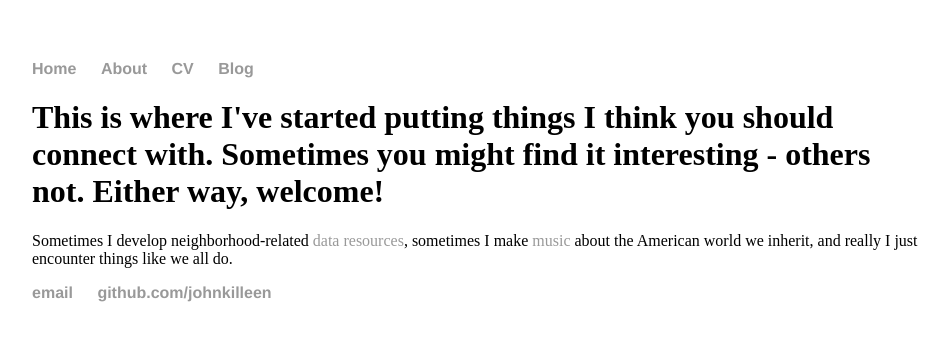
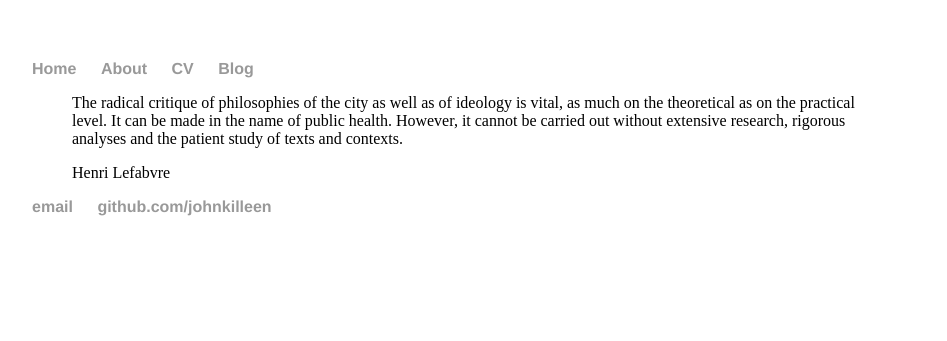
Before and after one commit to JohnKilleen/JohnKilleen.github.io, a Jekyll site: the page built from index.html, in a window 1280 px wide. Shown: the top 341 px of the page, without its empty margins (160-1107 px from the left). Built offline with Jekyll 4.4.1, drawn with Linux system fonts in a browser that asks for light colours.

Commit message:
Update index.html
blockquote

```diff
--- a/index.html
+++ b/index.html
@@ -3,6 +3,8 @@ layout: default
 title: jpk, things
 ---
 <div class="blurb">
-	<h1>This is where I've started putting things I think you should connect with. Sometimes you might find it interesting - others not. Either way, welcome!</h1>
-	<p>Sometimes I develop neighborhood-related <a href="https://sites.duke.edu/dataworksnc/">data resources</a>, sometimes I make <a href="https://planktonfeast.bandcamp.com/">music</a> about the American world we inherit, and really I just encounter things like we all do.</p>
+	<blockquote>
+	<p>The radical critique of philosophies of the city as well as of ideology is vital, as much on the theoretical as on the practical level. It can be made in the name of public health. However, it cannot be carried out without extensive research, rigorous analyses and the patient study of texts and contexts.</p>
+	<p>Henri Lefabvre</p>
+	</blockquote>
 </div><!-- /.blurb -->
```
